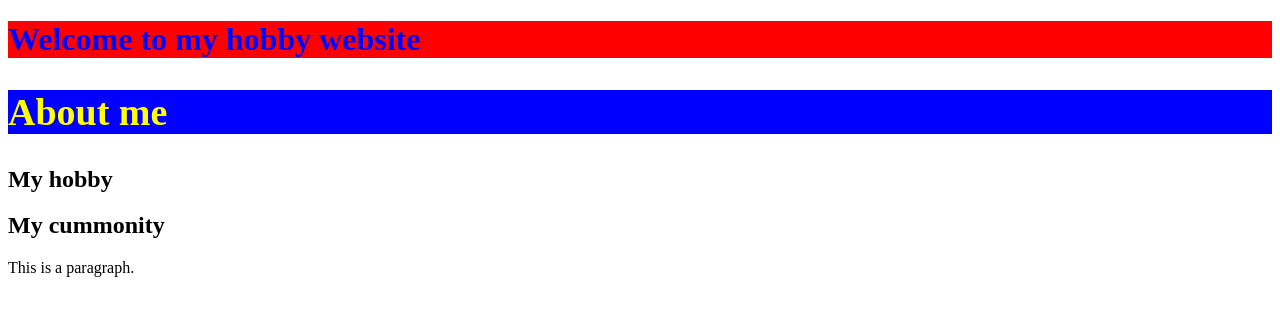
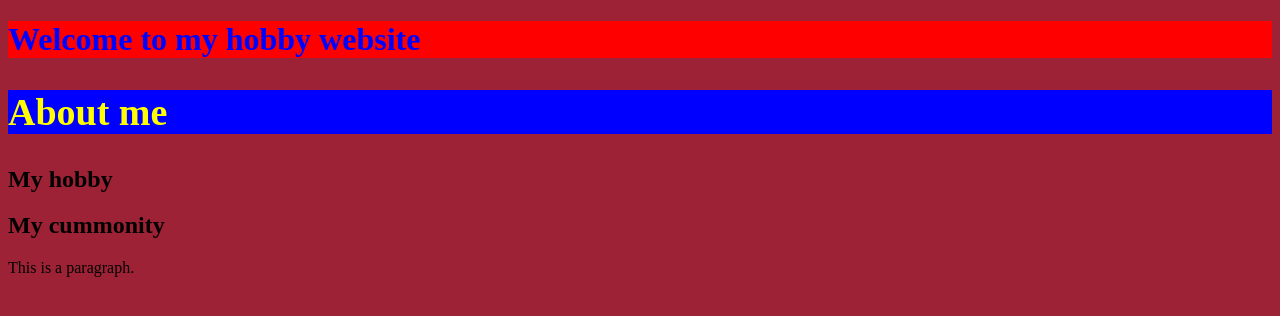
Before and after one commit to paulaziedaziedina/Mana-ptra-lapa, a plain HTML site: page index.html in a window 1280 px wide. Drawn offline with Linux system fonts and the light colour scheme.

Commit message:
Update index.html

```diff
--- a/index.html
+++ b/index.html
@@ -1,6 +1,6 @@
 <!DOCTYPE html>
 <html>
-<body>
+<body style="background-color:#9D2235">
 
 <h1 style="color:blue;background-color:red;">Welcome to my hobby website</h1>
   <h2 style="color:yellow;background-color:blue;font-size:38px">About me</h2>
```
